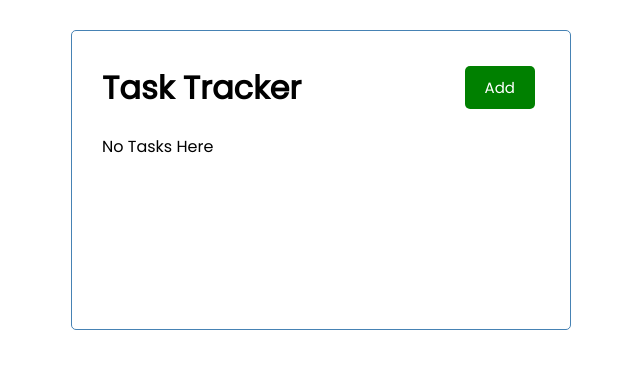
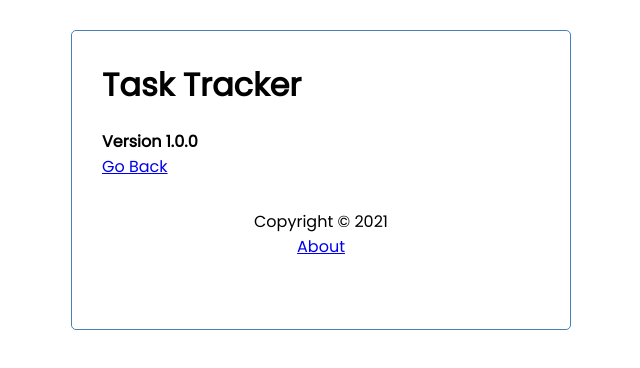
Before and after one commit to LouisSavoie/react-task-tracker, a React (Create React App) app: page /about in a window 1280 px wide. Shown: the top 368 px of the page, without its empty margins (319-959 px from the left). Built offline with nearby package versions, Linux system fonts and the light colour scheme; no server answers.

Commit message:
add routing and about route

```diff
--- a/package.json
+++ b/package.json
@@ -10,6 +10,7 @@
     "react": "^17.0.2",
     "react-dom": "^17.0.2",
     "react-icons": "^4.2.0",
+    "react-router-dom": "^5.2.0",
     "react-scripts": "4.0.3",
     "web-vitals": "^1.1.2"
   },
--- a/src/App.js
+++ b/src/App.js
@@ -1,7 +1,10 @@
 import { useState, useEffect } from 'react'
+import { BrowserRouter as Router, Route } from 'react-router-dom'
 import Header from './components/Header'
+import Footer from './components/Footer'
 import Tasks from './components/Tasks'
 import AddTask from './components/AddTask'
+import About from './components/About'
 
 function App() {
 
@@ -85,15 +88,23 @@
   }
 
   return (
+    <Router>
       <div className="container">
         <Header onAdd={() => setShowAddTask(!showAddTask)} showAdd={showAddTask} />
+        <Route path='/' exact render={(props) => (
+          <>
             {showAddTask && <AddTask onAdd={addTask} />}
             {tasks.length > 0 ? (
               <Tasks tasks={tasks} onDelete={deleteTask} onToggle={toggleReminder} />
             ) : (
                 'No Tasks Here'
             )}
+          </>
+        )} />
+        <Route path='/about' component={About} />
+        <Footer />
       </div>
+    </Router>
   );
 
 }
--- /dev/null
+++ b/src/components/About.js
@@ -0,0 +1,12 @@
+import { Link } from 'react-router-dom'
+
+const About = () => {
+  return (
+    <div>
+      <h4>Version 1.0.0</h4>
+      <Link to="/">Go Back</Link>
+    </div>
+  )
+}
+
+export default About
--- /dev/null
+++ b/src/components/Footer.js
@@ -0,0 +1,12 @@
+import { Link } from 'react-router-dom'
+
+const Footer = () => {
+  return (
+    <footer>
+      <p>Copyright &copy; 2021</p>
+      <Link to="/about">About</Link>
+    </footer>
+  )
+}
+
+export default Footer
--- a/src/components/Header.js
+++ b/src/components/Header.js
@@ -1,12 +1,16 @@
+import { useLocation } from 'react-router-dom'
 import Button from './Button'
 
 const Header = ({ onAdd, showAdd }) => {
+
+  const location = useLocation()
+
   return (
     <header className='header'>
       <h1>Task Tracker</h1>
-      <Button color={showAdd ? 'red' : 'green'}
+      {location.pathname === '/' && <Button color={showAdd ? 'red' : 'green'}
       text={showAdd ? 'Close' : 'Add'}
-      onClick={onAdd} />
+      onClick={onAdd} />}
     </header>
   )
 }
```
Also changed, not shown: 1 other file (tests, documents, lock files or other folders). Lines whose indentation alone changed are shown as unchanged.
